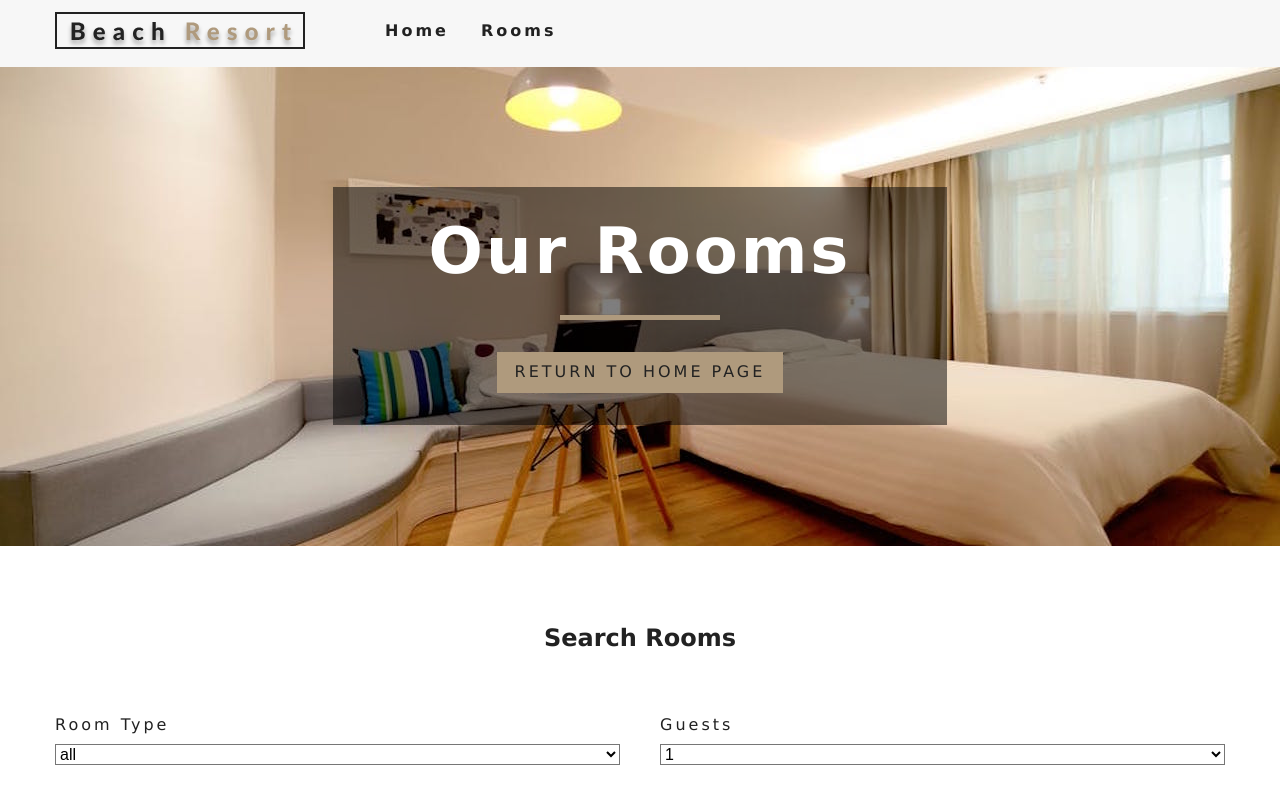
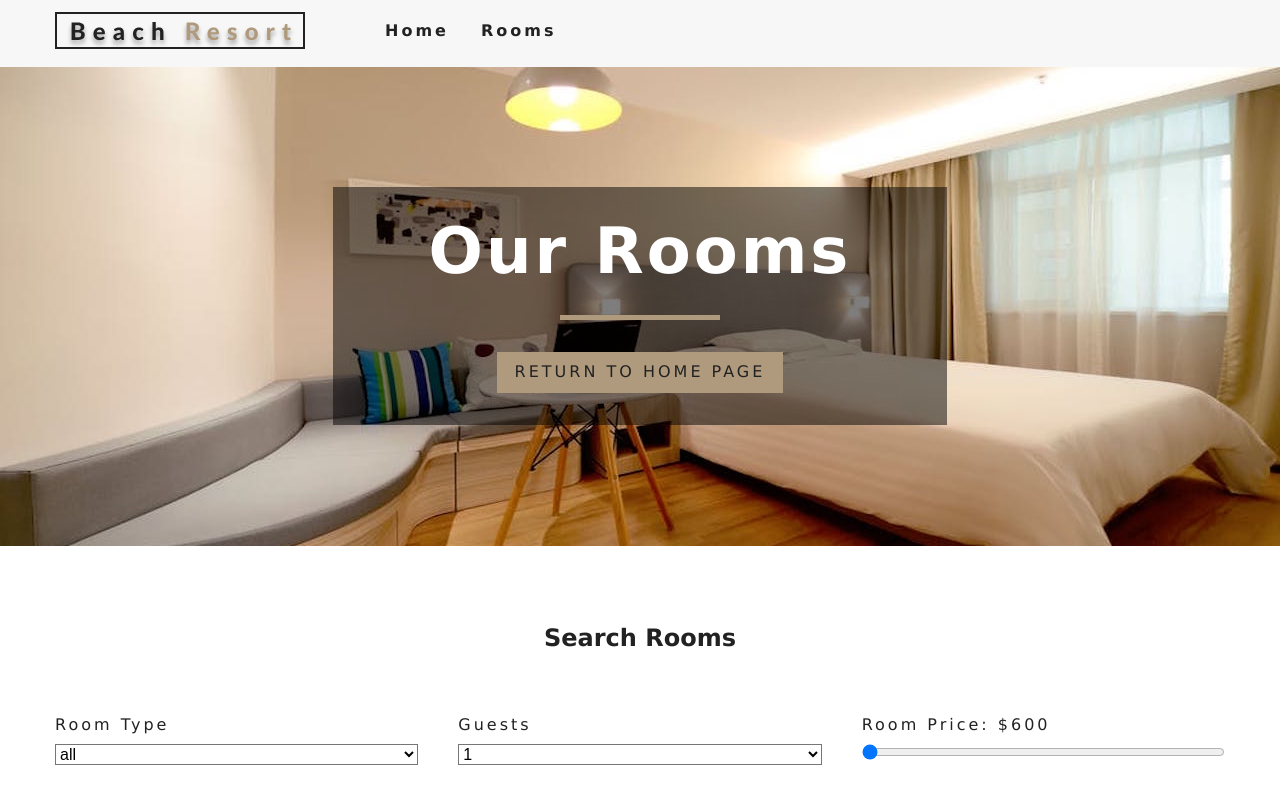
Before and after one commit to Rocha8524/Hotel-Rocha, a React (Create React App) app: page /rooms in a window 1280 px wide. Shown: the top 800 px of the page. Built offline with nearby package versions, Linux system fonts and the light colour scheme.

Commit message:
Fixing scrolling price

```diff
--- a/src/Context.js
+++ b/src/Context.js
@@ -76,7 +76,8 @@ class RoomProvider extends Component {
         let tempRooms = [...rooms];
 
         // Transform value to reflect capacity in the room
-        capacity = parseInt(capacity)
+        capacity = parseInt(capacity);
+        price = parseInt(price);
 
         // Filter by type
         if (type !== "all") {
@@ -86,6 +87,24 @@ class RoomProvider extends Component {
         //Filter by capacity
         if (capacity !== 1) {
             tempRooms = tempRooms.filter(room => room.capacity >= capacity);
+        }
+
+        // Filter by price
+        tempRooms = tempRooms.filter(room => room.price <= price);
+
+        //Filter by size
+        tempRooms = tempRooms.filter(
+            room => room.size >= minSize && room.size <= maxSize
+        );
+
+        //Filter by breakfast
+        if (breakfast) {
+            tempRooms = tempRooms.filter(room => room.breakfast === true);
+        }
+
+        //Filter by pets
+        if (pets) {
+            tempRooms = tempRooms.filter(room => room.pets === true);
         }
 
         this.setState({
--- a/src/components/RoomFilter.js
+++ b/src/components/RoomFilter.js
@@ -13,7 +13,7 @@ const RoomsFilter = ({ rooms }) => {
     const context = useContext(RoomContext);
     const { handleChange, type, capacity, price, minPrice, maxPrice, minSize, maxSize, breakfast, pets } = context;
 
-    // Get unique items
+    // Get unique types
     let types = getUnique(rooms, "type");
 
     // Add all types
@@ -23,18 +23,19 @@ const RoomsFilter = ({ rooms }) => {
     types = types.map((item, index) => {
         return (
             <option value={item} key={index}>{item}</option>
-        );
+        )
     });
 
     let guests = getUnique(rooms, "capacity");
-    guests = guests.map((item, index) => {
-        return <option key={index} value={item}>{item}</option>
-    })
+    guests = guests.map((item, index) => (
+        <option key={index} value={item}> {item}</option>
+    ));
 
     return (
         <section className="filter-container">
             <Title title="Search Rooms" />
             <form className="filter-form">
+                {/* Room Type */}
                 <div className="form-group">
                     <label htmlFor="type">Room Type</label>
                     <select
@@ -46,6 +47,7 @@ const RoomsFilter = ({ rooms }) => {
                         {types}
                     </select>
                 </div>
+                {/* Guests */}
                 <div className="form-group">
                     <label htmlFor="capacity">Guests</label>
                     <select
@@ -57,6 +59,23 @@ const RoomsFilter = ({ rooms }) => {
                         {guests}
                     </select>
                 </div>
+                {/* Room Price */}
+                <div className="form-group">
+                    <label htmlFor="price">
+                        Room Price: ${price}
+                    </label>
+                    <input
+                        className="form-control"
+                        type="range"
+                        name="price"
+                        min={minPrice}
+                        max={maxPrice}
+                        id="price"
+                        value={price}
+                        onChange={handleChange}>
+                    </input>
+                </div>
+
             </form>
         </section>
     )
```
